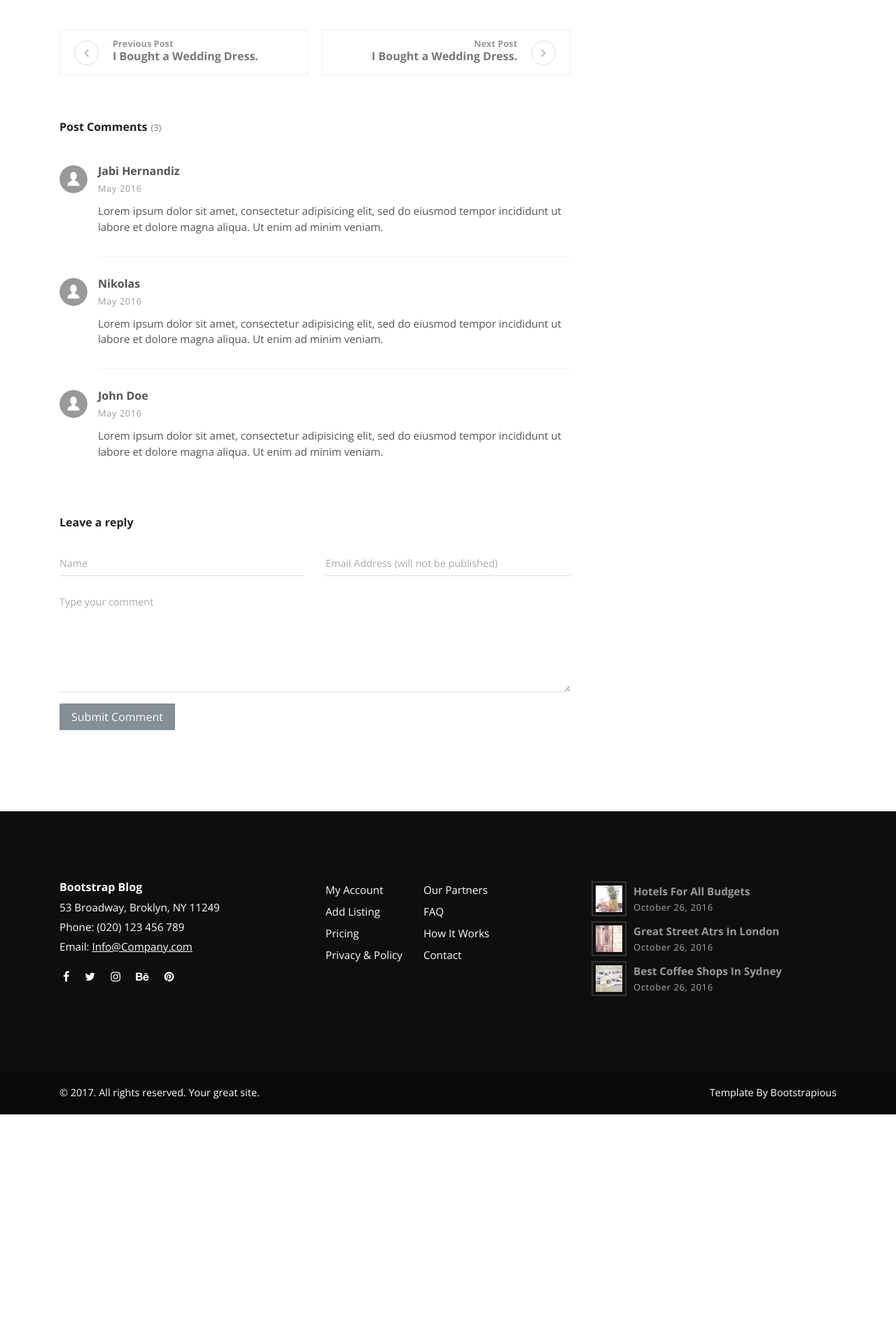
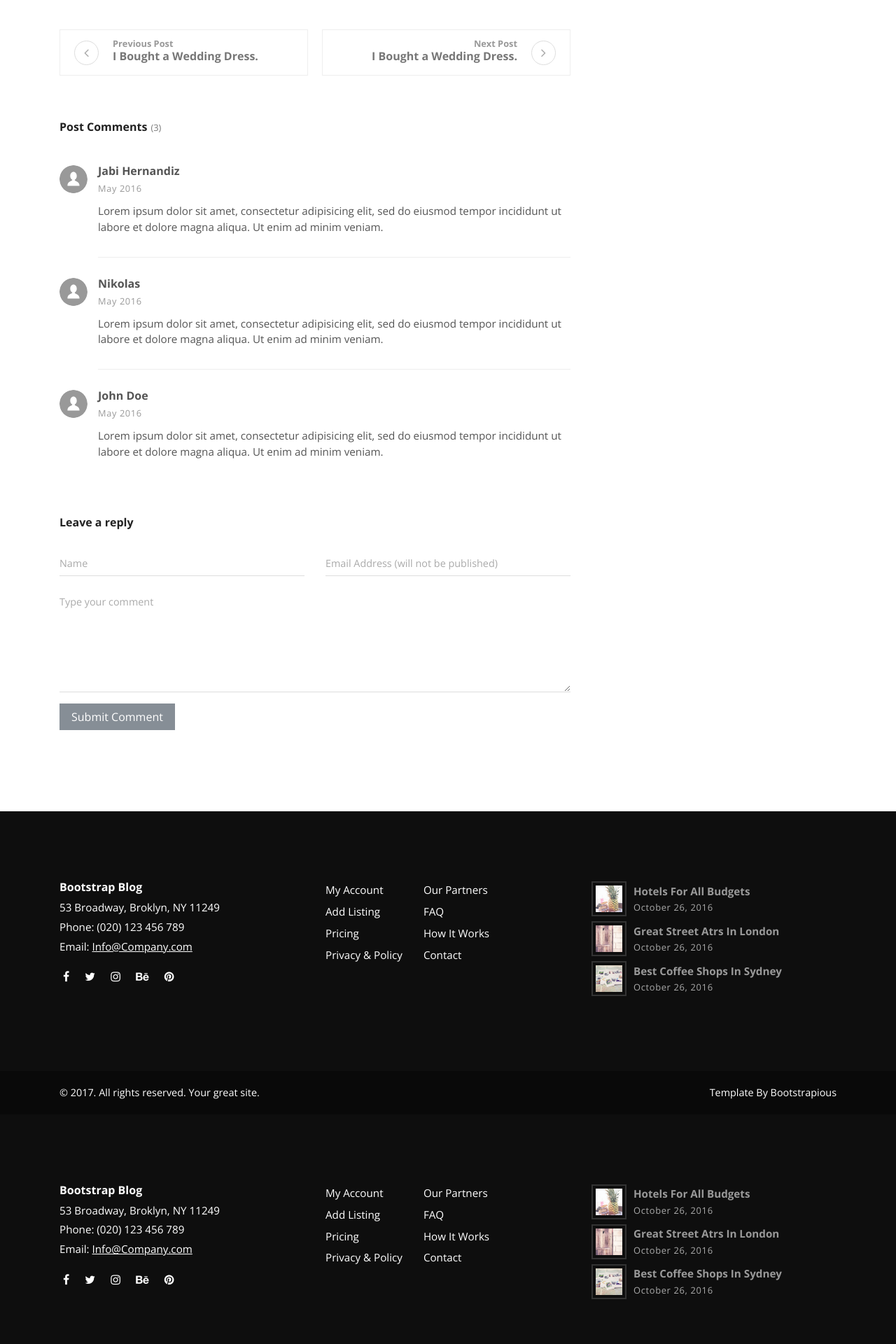
Before and after one commit to Arpik/Distribution, a Django app: template blog/templates/post.html in a window 1280 px wide. Shown: the part 2160-4080 px from the top of the page at 70% size. Before the commit the page ends 3752 px from the top, so only its background shows below. Run offline with Django 3.2, Linux system fonts and the light colour scheme; the template is opened without the code that fills it, so the values that code supplies are empty; some libraries are stand-ins or nearby versions.

Commit message:
Added post.html file

```diff
--- a/blog/templates/post.html
+++ b/blog/templates/post.html
@@ -1,90 +1,22 @@
-<!DOCTYPE html>
-<html>
-  <head>
-    <meta charset="utf-8">
-    <meta http-equiv="X-UA-Compatible" content="IE=edge">
-    <title>Bootstrap Blog - B4 Template by Bootstrap Temple</title>
-    <meta name="description" content="">
-    <meta name="viewport" content="width=device-width, initial-scale=1">
-    <meta name="robots" content="all,follow">
-    <!-- Bootstrap CSS-->
-    <link rel="stylesheet" href="vendor/bootstrap/css/bootstrap.min.css">
-    <!-- Font Awesome CSS-->
-    <link rel="stylesheet" href="vendor/font-awesome/css/font-awesome.min.css">
-    <!-- Custom icon font-->
-    <link rel="stylesheet" href="css/fontastic.css">
-    <!-- Google fonts - Open Sans-->
-    <link rel="stylesheet" href="https://fonts.googleapis.com/css?family=Open+Sans:300,400,700">
-    <!-- Fancybox-->
-    <link rel="stylesheet" href="vendor/@fancyapps/fancybox/jquery.fancybox.min.css">
-    <!-- theme stylesheet-->
-    <link rel="stylesheet" href="css/style.default.css" id="theme-stylesheet">
-    <!-- Custom stylesheet - for your changes-->
-    <link rel="stylesheet" href="css/custom.css">
-    <!-- Favicon-->
-    <link rel="shortcut icon" href="favicon.png">
-    <!-- Tweaks for older IEs--><!--[if lt IE 9]>
-        <script src="https://oss.maxcdn.com/html5shiv/3.7.3/html5shiv.min.js"></script>
-        <script src="https://oss.maxcdn.com/respond/1.4.2/respond.min.js"></script><![endif]-->
-  </head>
-  <body>
-    <header class="header">
-      <!-- Main Navbar-->
-      <nav class="navbar navbar-expand-lg">
-        <div class="search-area">
-          <div class="search-area-inner d-flex align-items-center justify-content-center">
-            <div class="close-btn"><i class="icon-close"></i></div>
-            <div class="row d-flex justify-content-center">
-              <div class="col-md-8">
-                <form action="#">
-                  <div class="form-group">
-                    <input type="search" name="search" id="search" placeholder="What are you looking for?">
-                    <button type="submit" class="submit"><i class="icon-search-1"></i></button>
-                  </div>
-                </form>
-              </div>
-            </div>
-          </div>
-        </div>
-        <div class="container">
-          <!-- Navbar Brand -->
-          <div class="navbar-header d-flex align-items-center justify-content-between">
-            <!-- Navbar Brand --><a href="index.html" class="navbar-brand">Bootstrap Blog</a>
-            <!-- Toggle Button-->
-            <button type="button" data-toggle="collapse" data-target="#navbarcollapse" aria-controls="navbarcollapse" aria-expanded="false" aria-label="Toggle navigation" class="navbar-toggler"><span></span><span></span><span></span></button>
-          </div>
-          <!-- Navbar Menu -->
-          <div id="navbarcollapse" class="collapse navbar-collapse">
-            <ul class="navbar-nav ml-auto">
-              <li class="nav-item"><a href="index.html" class="nav-link ">Home</a>
-              </li>
-              <li class="nav-item"><a href="blog.html" class="nav-link ">Blog</a>
-              </li>
-              <li class="nav-item"><a href="post.html" class="nav-link active ">Post</a>
-              </li>
-              <li class="nav-item"><a href="#" class="nav-link ">Contact</a>
-              </li>
-            </ul>
-            <div class="navbar-text"><a href="#" class="search-btn"><i class="icon-search-1"></i></a></div>
-            <ul class="langs navbar-text"><a href="#" class="active">EN</a><span>           </span><a href="#">ES</a></ul>
-          </div>
-        </div>
-      </nav>
-    </header>
+{% extends 'base.html' %}
+{% load static %}
+
+{% block content %}
+
     <div class="container">
       <div class="row">
         <!-- Latest Posts -->
         <main class="post blog-post col-lg-8">
           <div class="container">
             <div class="post-single">
-              <div class="post-thumbnail"><img src="img/blog-post-3.jpeg" alt="..." class="img-fluid"></div>
+              <div class="post-thumbnail"><img src="{% static 'img/blog-post-3.jpeg' %}" alt="..." class="img-fluid"></div>
               <div class="post-details">
                 <div class="post-meta d-flex justify-content-between">
                   <div class="category"><a href="#">Business</a><a href="#">Financial</a></div>
                 </div>
                 <h1>Diversity in Engineering: The Effect on Questions<a href="#"><i class="fa fa-bookmark-o"></i></a></h1>
                 <div class="post-footer d-flex align-items-center flex-column flex-sm-row"><a href="#" class="author d-flex align-items-center flex-wrap">
-                    <div class="avatar"><img src="img/avatar-1.jpg" alt="..." class="img-fluid"></div>
+                    <div class="avatar"><img src="{% static 'img/avatar-1.jpg' %}" alt="..." class="img-fluid"></div>
                     <div class="title"><span>John Doe</span></div></a>
                   <div class="d-flex align-items-center flex-wrap">
                     <div class="date"><i class="icon-clock"></i> 2 months ago</div>
@@ -95,7 +27,7 @@
                 <div class="post-body">
                   <p class="lead">Lorem ipsum dolor sit amet, consectetur adipisicing elit, sed do eiusmod tempor incididunt ut labore et dolore magna aliqua. Ut enim ad minim veniam, quis nostrud exercitation ullamco laboris nisi ut aliquip ex ea commodo consequat.</p>
                   <p>Lorem ipsum dolor sit amet, consectetur adipisicing elit, sed do eiusmod tempor incididunt ut labore et dolore magna aliqua. Ut enim ad minim veniam, quis nostrud exercitation ullamco laboris nisi ut aliquip ex ea commodo consequat.</p>
-                  <p> <img src="img/featured-pic-3.jpeg" alt="..." class="img-fluid"></p>
+                  <p> <img src="{% static 'img/featured-pic-3.jpeg' %}" alt="..." class="img-fluid"></p>
                   <h3>Lorem Ipsum Dolor</h3>
                   <p>div Lorem ipsum dolor sit amet, consectetur adipisicing elit. Assumenda temporibus iusto voluptates deleniti similique rerum ducimus sint ex odio saepe. Sapiente quae pariatur ratione quis perspiciatis deleniti accusantium</p>
                   <blockquote class="blockquote">
@@ -123,7 +55,7 @@
                   <div class="comment">
                     <div class="comment-header d-flex justify-content-between">
                       <div class="user d-flex align-items-center">
-                        <div class="image"><img src="img/user.svg" alt="..." class="img-fluid rounded-circle"></div>
+                        <div class="image"><img src="{% static 'img/user.svg' %}" alt="..." class="img-fluid rounded-circle"></div>
                         <div class="title"><strong>Jabi Hernandiz</strong><span class="date">May 2016</span></div>
                       </div>
                     </div>
@@ -134,7 +66,7 @@
                   <div class="comment">
                     <div class="comment-header d-flex justify-content-between">
                       <div class="user d-flex align-items-center">
-                        <div class="image"><img src="img/user.svg" alt="..." class="img-fluid rounded-circle"></div>
+                        <div class="image"><img src="{% static 'img/user.svg' %}" alt="..." class="img-fluid rounded-circle"></div>
                         <div class="title"><strong>Nikolas</strong><span class="date">May 2016</span></div>
                       </div>
                     </div>
@@ -145,7 +77,7 @@
                   <div class="comment">
                     <div class="comment-header d-flex justify-content-between">
                       <div class="user d-flex align-items-center">
-                        <div class="image"><img src="img/user.svg" alt="..." class="img-fluid rounded-circle"></div>
+                        <div class="image"><img src="{% static 'img/user.svg' %}" alt="..." class="img-fluid rounded-circle"></div>
                         <div class="title"><strong>John Doe</strong><span class="date">May 2016</span></div>
                       </div>
                     </div>
@@ -199,7 +131,7 @@
             </header>
             <div class="blog-posts"><a href="#">
                 <div class="item d-flex align-items-center">
-                  <div class="image"><img src="img/small-thumbnail-1.jpg" alt="..." class="img-fluid"></div>
+                  <div class="image"><img src="{% static 'img/small-thumbnail-1.jpg' %}" alt="..." class="img-fluid"></div>
                   <div class="title"><strong>Alberto Savoia Can Teach You About</strong>
                     <div class="d-flex align-items-center">
                       <div class="views"><i class="icon-eye"></i> 500</div>
@@ -208,7 +140,7 @@
                   </div>
                 </div></a><a href="#">
                 <div class="item d-flex align-items-center">
-                  <div class="image"><img src="img/small-thumbnail-2.jpg" alt="..." class="img-fluid"></div>
+                  <div class="image"><img src="{% static 'img/small-thumbnail-2.jpg' %}" alt="..." class="img-fluid"></div>
                   <div class="title"><strong>Alberto Savoia Can Teach You About</strong>
                     <div class="d-flex align-items-center">
                       <div class="views"><i class="icon-eye"></i> 500</div>
@@ -217,7 +149,7 @@
                   </div>
                 </div></a><a href="#">
                 <div class="item d-flex align-items-center">
-                  <div class="image"><img src="img/small-thumbnail-3.jpg" alt="..." class="img-fluid"></div>
+                  <div class="image"><img src="{% static 'img/small-thumbnail-3.jpg' %}" alt="..." class="img-fluid"></div>
                   <div class="title"><strong>Alberto Savoia Can Teach You About</strong>
                     <div class="d-flex align-items-center">
                       <div class="views"><i class="icon-eye"></i> 500</div>
@@ -293,15 +225,15 @@
           <div class="col-md-4">
             <div class="latest-posts"><a href="#">
                 <div class="post d-flex align-items-center">
-                  <div class="image"><img src="img/small-thumbnail-1.jpg" alt="..." class="img-fluid"></div>
+                  <div class="image"><img src="{% static 'img/small-thumbnail-1.jpg' %}" alt="..." class="img-fluid"></div>
                   <div class="title"><strong>Hotels for all budgets</strong><span class="date last-meta">October 26, 2016</span></div>
                 </div></a><a href="#">
                 <div class="post d-flex align-items-center">
-                  <div class="image"><img src="img/small-thumbnail-2.jpg" alt="..." class="img-fluid"></div>
+                  <div class="image"><img src="{% static 'img/small-thumbnail-2.jpg' %}" alt="..." class="img-fluid"></div>
                   <div class="title"><strong>Great street atrs in London</strong><span class="date last-meta">October 26, 2016</span></div>
                 </div></a><a href="#">
                 <div class="post d-flex align-items-center">
-                  <div class="image"><img src="img/small-thumbnail-3.jpg" alt="..." class="img-fluid"></div>
+                  <div class="image"><img src="{% static 'img/small-thumbnail-3.jpg' %}" alt="..." class="img-fluid"></div>
                   <div class="title"><strong>Best coffee shops in Sydney</strong><span class="date last-meta">October 26, 2016</span></div>
                 </div></a></div>
           </div>
@@ -321,13 +253,4 @@
           </div>
         </div>
       </div>
-    </footer>
-    <!-- JavaScript files-->
-    <script src="vendor/jquery/jquery.min.js"></script>
-    <script src="vendor/popper.js/umd/popper.min.js"> </script>
-    <script src="vendor/bootstrap/js/bootstrap.min.js"></script>
-    <script src="vendor/jquery.cookie/jquery.cookie.js"> </script>
-    <script src="vendor/@fancyapps/fancybox/jquery.fancybox.min.js"></script>
-    <script src="js/front.js"></script>
-  </body>
-</html>
+{% endblock content %}
```
